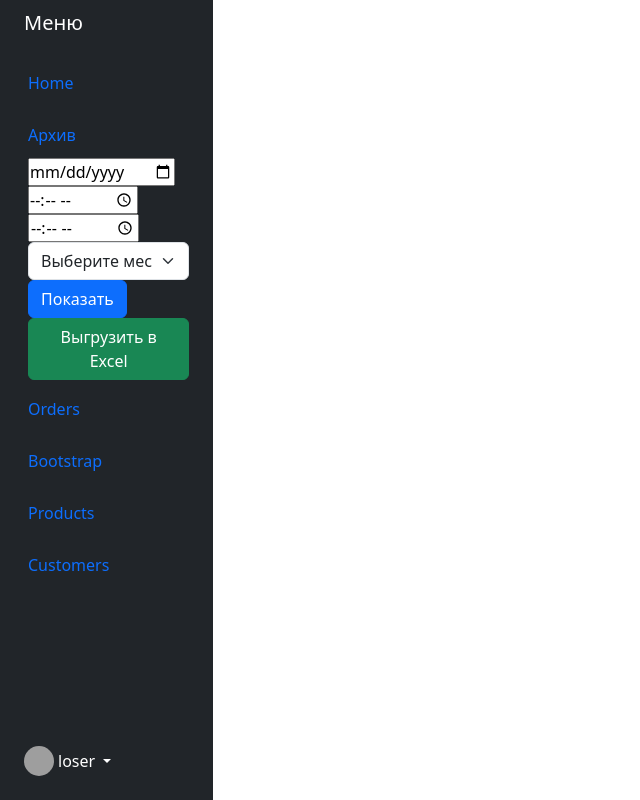
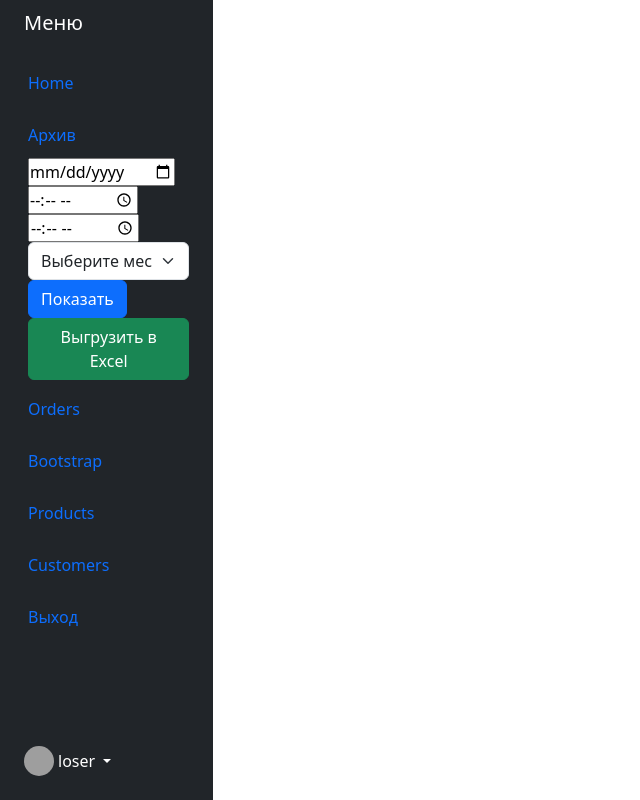
Before and after one commit to hitthebrake/kesene, a Django app: page /main/ in a window 1280 px wide. Shown: the whole page, without its empty margins (0-640 px from the left). Run offline with Django 4.2, Linux system fonts and the light colour scheme; the visitor is signed in with stand-in values (Sample User, id 1); data that the repository does not hold is empty; grey boxes are pictures that could not be loaded.

Commit message:
logout link in sidebar

```diff
--- a/core/templates/core/sidebar.html
+++ b/core/templates/core/sidebar.html
@@ -81,6 +81,10 @@
                 <a href="#" class="nav-link px-0 align-middle">
                     <i class="fs-4 bi-people"></i> <span class="ms-1 d-none d-sm-inline">Customers</span> </a>
             </li>
+            <li>
+                <a href="{% url 'authorization:logout' %}" class="nav-link px-0 align-middle">
+                    <i class="fs-4 bi-people"></i> <span class="ms-1 d-none d-sm-inline">Выход</span> </a>
+            </li>
         </ul>
         <hr>
         <div class="dropdown pb-4">
```
